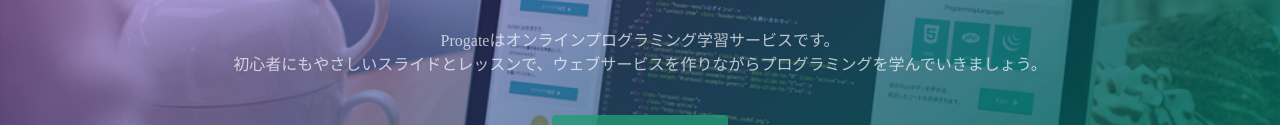
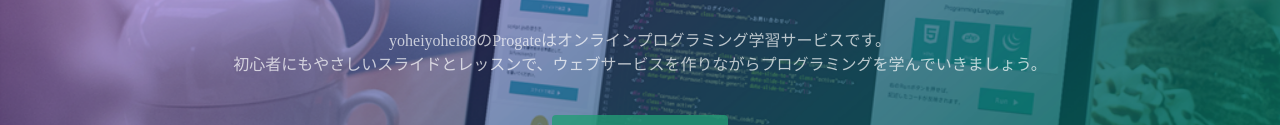
Before and after one commit to yoheiyohei88/yoheiyohei88.github.io, a plain HTML site: page index.html in a window 1280 px wide. Shown: the part 317-442 px from the top of the page. Drawn offline with Linux system fonts and the light colour scheme.

Commit message:
Update index.html

```diff
--- a/index.html
+++ b/index.html
@@ -24,7 +24,7 @@
   <div class="top-wrapper">
     <div class="container">
       <h1>LEARN TO CODE.<br>LEARN TO BE CREATIVE.</h1>
-      <p>Progateはオンラインプログラミング学習サービスです。<br>初心者にもやさしいスライドとレッスンで、ウェブサービスを作りながらプログラミングを学んでいきましょう。</p>
+      <p>yoheiyohei88のProgateはオンラインプログラミング学習サービスです。<br>初心者にもやさしいスライドとレッスンで、ウェブサービスを作りながらプログラミングを学んでいきましょう。</p>
       <div class="btn-wrapper">
         <a href="#" class="btn signup">新規登録はこちら</a>
         <p>or</p>
```
